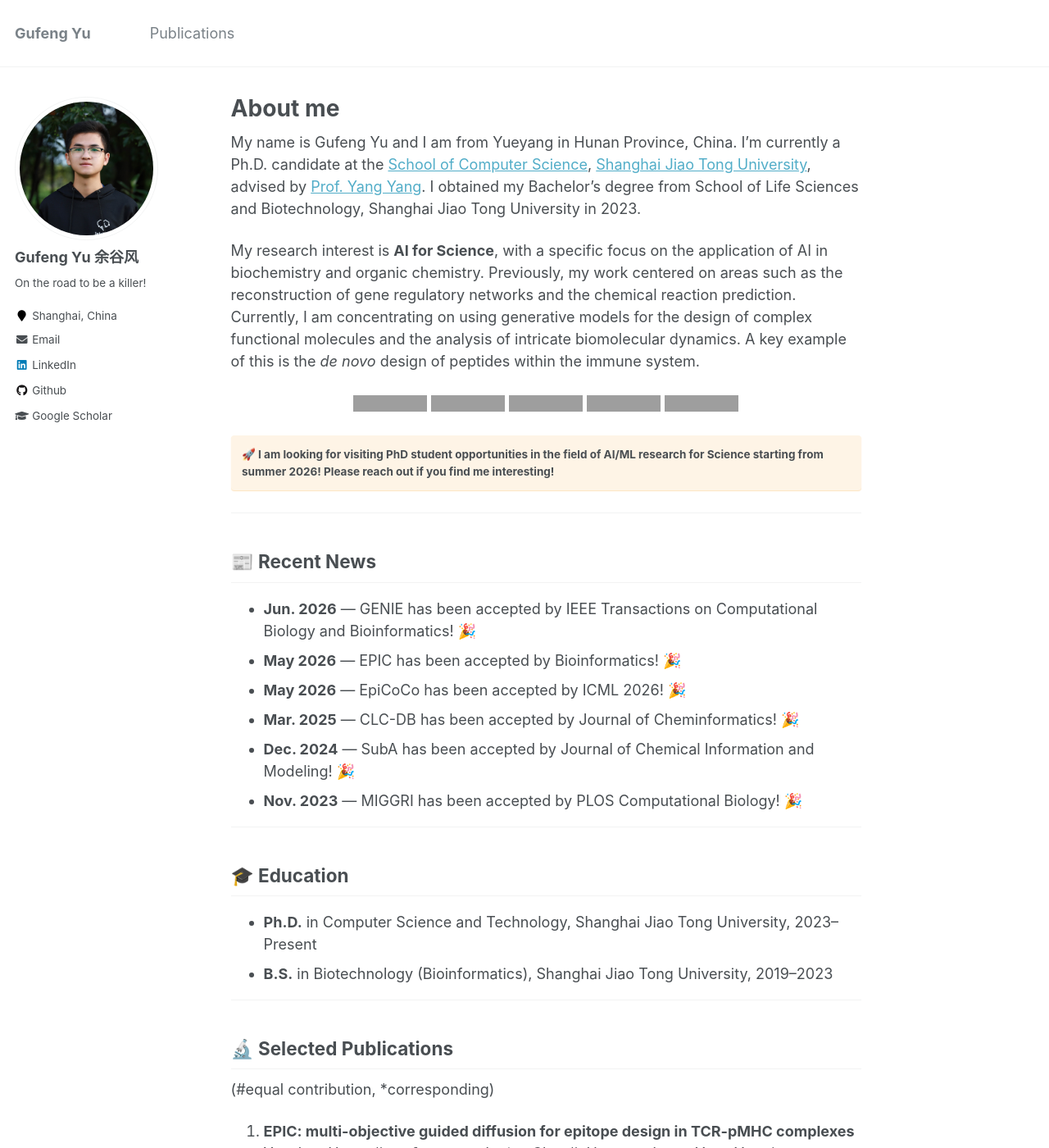
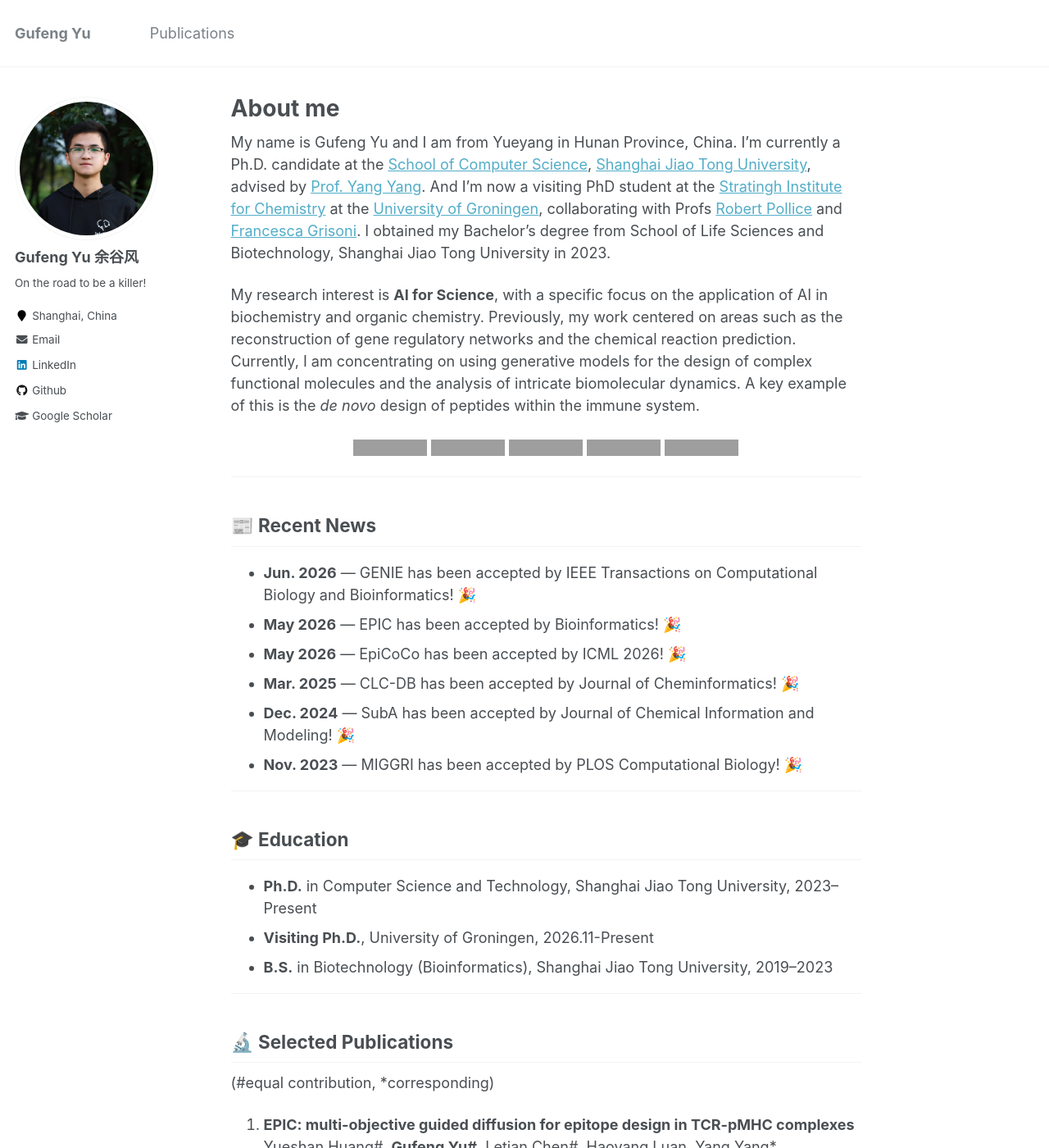
Before and after one commit to GufengYu520/gufengyu520.github.io, a Jekyll site: the page built from _pages/about.md, in a window 1280 px wide and 1400 px high. Shown: the whole window at 82% size. Built offline with Jekyll 4.4.1, drawn with Linux system fonts in a browser that asks for light colours; grey boxes are pictures that could not be loaded.

Commit message:
Update about.md

```diff
--- a/_pages/about.md
+++ b/_pages/about.md
@@ -9,7 +9,7 @@ redirect_from:
 ---
 
 
-My name is Gufeng Yu and I am from Yueyang in Hunan Province, China. I'm currently a Ph.D. candidate at the [School of Computer Science](https://www.cs.sjtu.edu.cn/index.aspx), [Shanghai Jiao Tong University](https://www.sjtu.edu.cn/), advised by [Prof. Yang Yang](https://www.cs.sjtu.edu.cn/jiaoshiml/yangyang.html). I obtained my Bachelor's degree from School of Life Sciences and Biotechnology, Shanghai Jiao Tong University in 2023.
+My name is Gufeng Yu and I am from Yueyang in Hunan Province, China. I'm currently a Ph.D. candidate at the [School of Computer Science](https://www.cs.sjtu.edu.cn/index.aspx), [Shanghai Jiao Tong University](https://www.sjtu.edu.cn/), advised by [Prof. Yang Yang](https://www.cs.sjtu.edu.cn/jiaoshiml/yangyang.html). And I'm now a visiting PhD student at the [Stratingh Institute for Chemistry](https://www.rug.nl/research/stratingh/) at the [University of Groningen](https://www.rug.nl/), collaborating with Profs [Robert Pollice](https://pollicegroup.web.rug.nl/) and [Francesca Grisoni](https://molecularmachinelearning.com/). I obtained my Bachelor's degree from School of Life Sciences and Biotechnology, Shanghai Jiao Tong University in 2023.
 
 My research interest is **AI for Science**, with a specific focus on the application of AI in biochemistry and organic chemistry. Previously, my work centered on areas such as the reconstruction of gene regulatory networks and the chemical reaction prediction. Currently, I am concentrating on using generative models for the design of complex functional molecules and the analysis of intricate biomolecular dynamics. A key example of this is the *de novo* design of peptides within the immune system.
 
@@ -21,8 +21,7 @@ My research interest is **AI for Science**, with a specific focus on the applica
   <img src="https://img.shields.io/badge/Method-Diffusion%20Models-purple?style=flat-square" alt="Diffusion Models">
 </p>
 
-**🚀 I am looking for visiting PhD student opportunities in the field of AI/ML research for Science starting from summer 2026! Please reach out if you find me interesting!**
-{: .notice--warning}
+
 
 ---
 
@@ -40,6 +39,7 @@ My research interest is **AI for Science**, with a specific focus on the applica
 ## 🎓 Education
 
 - **Ph.D.** in Computer Science and Technology, Shanghai Jiao Tong University, 2023–Present
+- **Visiting Ph.D.**, University of Groningen, 2026.11-Present
 - **B.S.** in Biotechnology (Bioinformatics), Shanghai Jiao Tong University, 2019–2023
 
 ---
```
